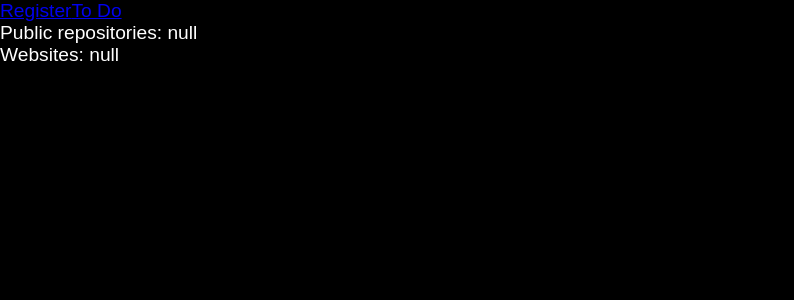
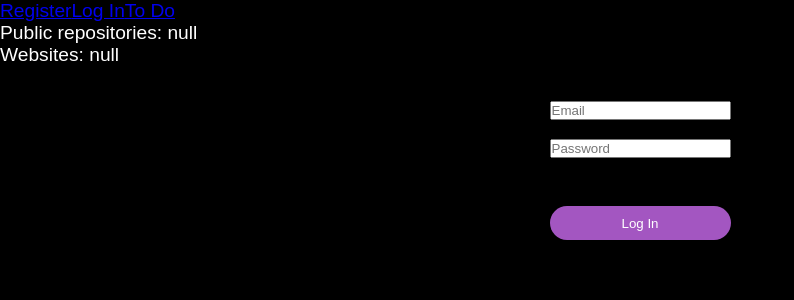
Before and after one commit to agorbacheva-y/to-do-app, a React (Create React App) app: page /login in a window 1280 px wide. Shown: the top 300 px of the page, without its empty margins (0-794 px from the left). Built offline with nearby package versions, Linux system fonts and the light colour scheme; no server answers.

Commit message:
Login feature

```diff
--- a/src/App.js
+++ b/src/App.js
@@ -1,7 +1,8 @@
-import Fetch from "./Fetch.js";
-import Register from "./Register.js";
-import Navbar from "./Navbar.js";
-import Todo from "./Todo.js";
+import Fetch from "./components/Fetch.js";
+import Register from "./components/Register.js";
+import Navbar from "./components/Navbar.js";
+import Todo from "./components/Todo.js";
+import Login from "./components/Login.js"
 import { BrowserRouter, Routes, Route } from "react-router-dom";
 
 function App() {
@@ -12,6 +13,7 @@
 
       <Routes>
         <Route path="/register" exact element={<Register />} />
+        <Route path="/login" exact element={<Login />} />
         <Route path="/todo" exact element={<Todo />} />
       </Routes>
 
--- /dev/null
+++ b/src/components/Login.js
@@ -0,0 +1,84 @@
+import { useState } from "react";
+import { useNavigate } from "react-router-dom";
+import axios from "axios";
+
+const Login = () => {
+  const [ email, setEmail ] = useState("");
+  const [ password, setPassword ] = useState("");
+
+  // to allow routing to main page
+  const navigate = useNavigate();
+
+  // check input data against database to see if we can find
+  // a user with matching email and password
+
+  const checkUser = (users) => {
+    const user = users.find(
+      (user) => user.email === email && user.password === password);
+      console.log(user)
+    if (users) return user;
+  };
+
+  const handleSubmit = async (e) => {
+    e.preventDefault();
+
+    if (email === "" || password === "") {
+      alert("All fields are required");
+    }
+
+    let user = await axios
+      .get("/users")
+      .then((res) => checkUser(res.data))
+      .catch((error) => {
+        console.log(error);
+      });
+
+    // if successful login redirect to todo pg
+    if (user.email === email && user.password === password) {
+      navigate("/todo");
+
+      // set item in localStorage if login successful
+      // use item to go to private route, pg where only logged in user can go
+      localStorage.setItem("user", JSON.stringify(user.id))
+    }
+
+    setEmail("");
+    setPassword("");
+  };
+
+  return (
+    <div className="container">
+      <form className="form-container">
+        <label>
+          <input
+            type="text"
+            placeholder="Email"
+            value={email}
+            onChange={(e) => setEmail(e.target.value)}
+          />
+        </label>
+
+        <label>
+          <input
+            type="password"
+            placeholder="Password"
+            value={password}
+            onChange={(e) => setPassword(e.target.value)}
+          />
+        </label>
+
+        <button
+          className="btn"
+          type="submit"
+          onClick={handleSubmit}
+        >
+          Log In
+        </button>
+      </form>
+    </div>
+  );
+};
+
+export default Login;
+
+// add error handling if login with email/password not in db
--- a/src/Navbar.js
+++ b/src/components/Navbar.js
@@ -6,6 +6,7 @@
       <ul>
         <li>
           <Link to="/register">Register</Link>
+          <Link to="/login">Log In</Link>
           <Link to="todo">To Do</Link>
         </li>
       </ul>
```
Also changed, not shown: src/components/Card.js (renamed from src/Card.js), src/components/Fetch.js (renamed from src/Fetch.js), src/components/Register.js (renamed from src/Register.js), src/components/Todo.js (renamed from src/Todo.js).
